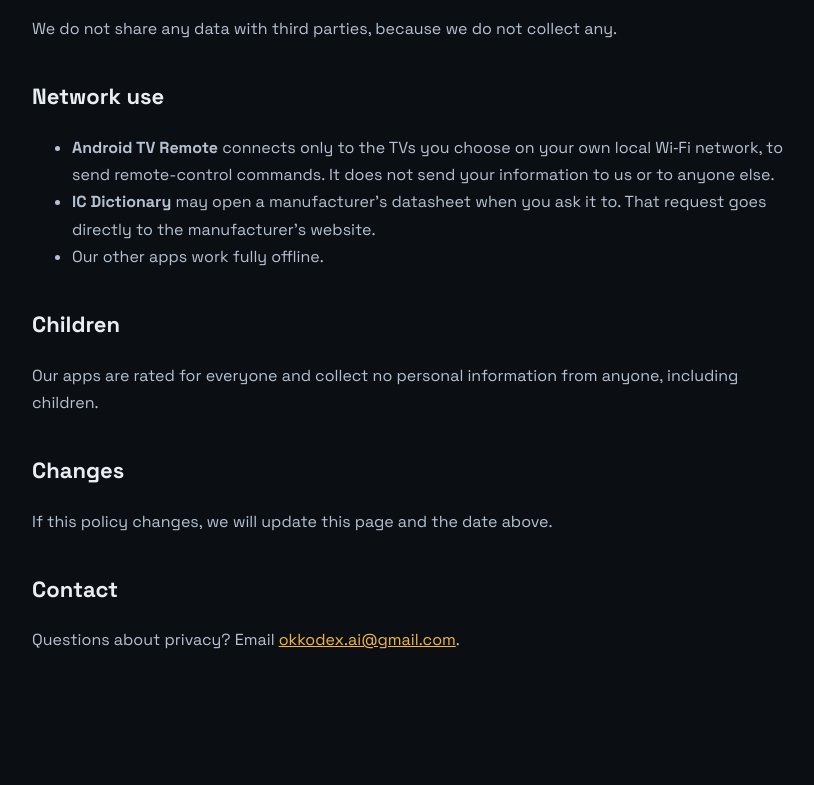
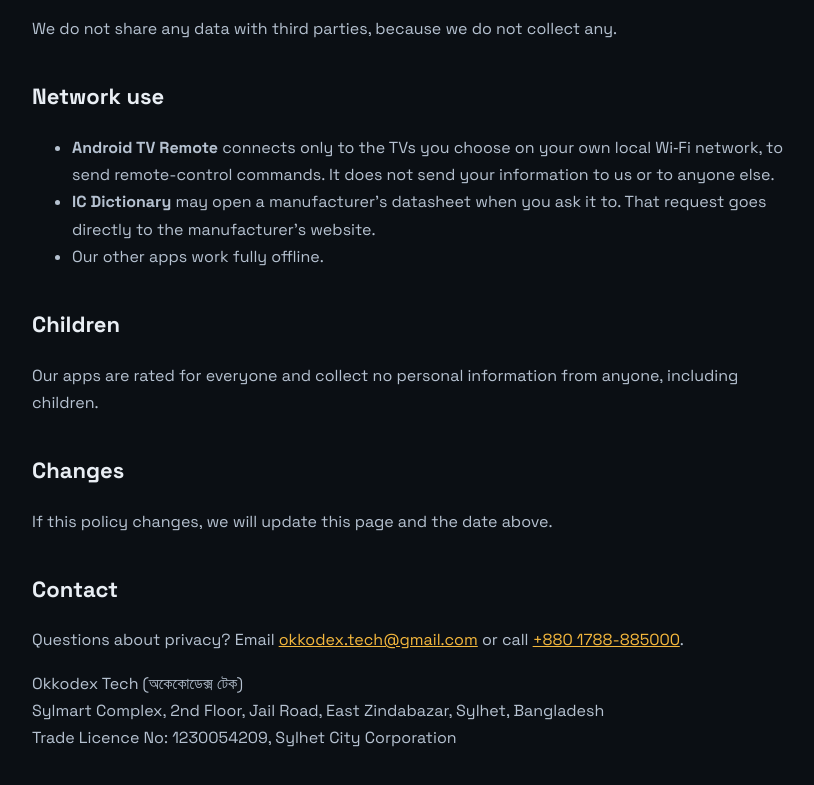
Before and after one commit to okkodexai/okkodex-website, a plain HTML site: page privacy.html in a window 1280 px wide. Shown: the part 537-1322 px from the top of the page, without its empty margins (228-1042 px from the left). Before the commit the page ends 1287 px from the top, so only its background shows below. Drawn offline with Linux system fonts and the light colour scheme.

Commit message:
Update privacy contact details and business info

```diff
--- a/privacy.html
+++ b/privacy.html
@@ -44,7 +44,8 @@
   <p>If this policy changes, we will update this page and the date above.</p>
 
   <h2>Contact</h2>
-  <p>Questions about privacy? Email <a href="mailto:okkodex.ai@gmail.com">okkodex.ai@gmail.com</a>.</p>
+  <p>Questions about privacy? Email <a href="mailto:okkodex.tech@gmail.com">okkodex.tech@gmail.com</a> or call <a href="tel:+8801788885000">+880 1788-885000</a>.</p>
+  <p>Okkodex Tech (অকেকোডেক্স টেক)<br>Sylmart Complex, 2nd Floor, Jail Road, East Zindabazar, Sylhet, Bangladesh<br>Trade Licence No: 1230054209, Sylhet City Corporation</p>
 </div>
 </body>
 </html>
```
